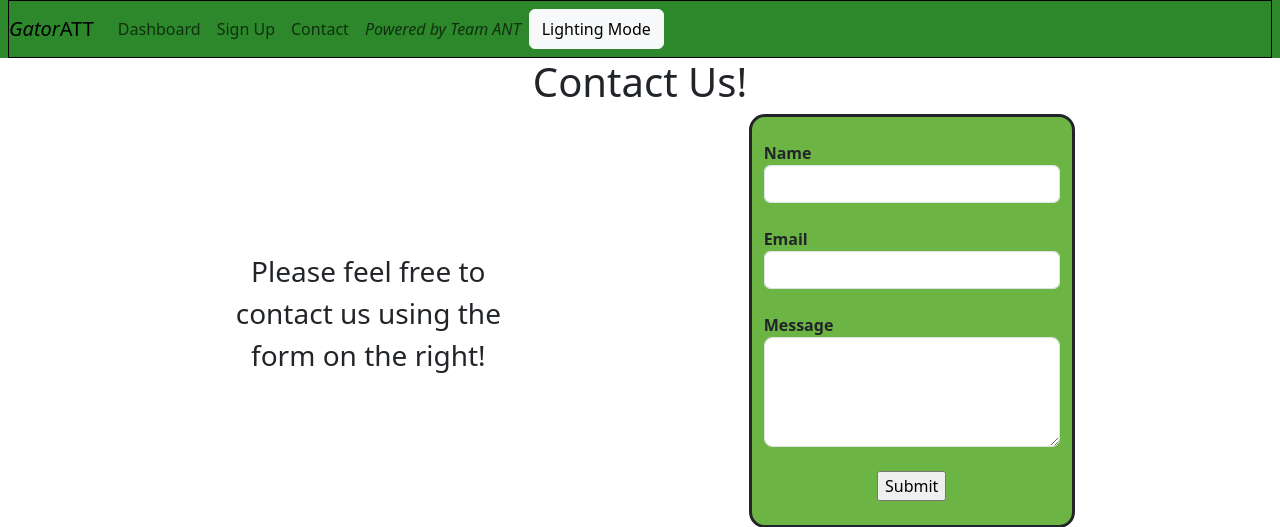
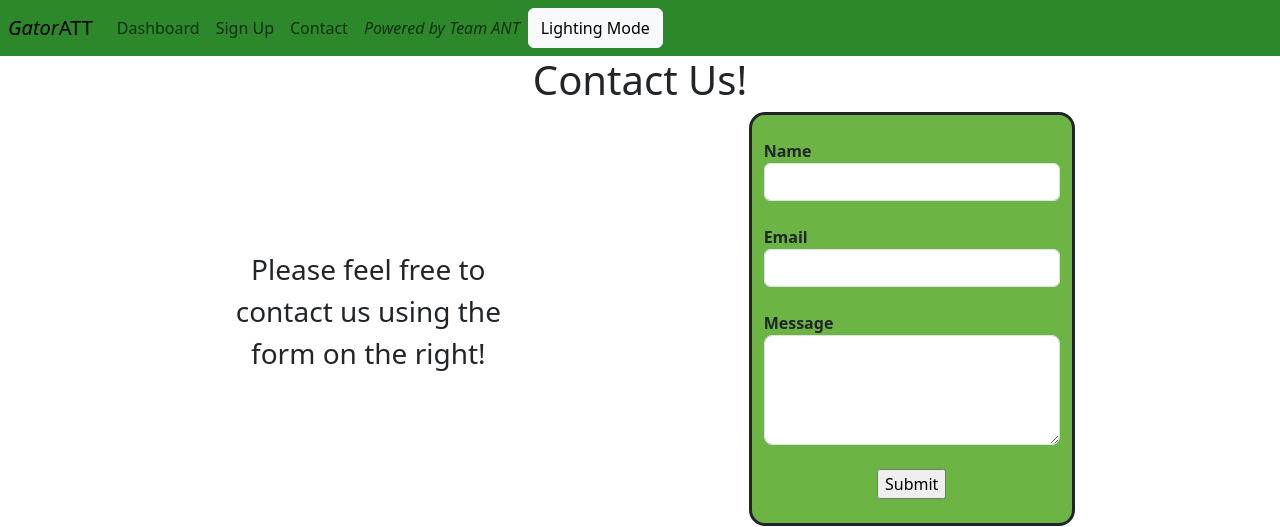
Before and after one commit to lukeckk/TeamAnt, a PHP site: page /SprintOne/contact.html in a window 1280 px wide. Shown: the top 527 px of the page. Run offline with PHP 8.4, Linux system fonts and the light colour scheme.

Commit message:
Small CSS update
Removed nav style

```diff
--- a/styles/style.css
+++ b/styles/style.css
@@ -4,10 +4,6 @@ body {
 h1 {
   text-align: center;
 
-}
-
-nav {
-  border: 1px solid black;
 }
 
 ul {
```
